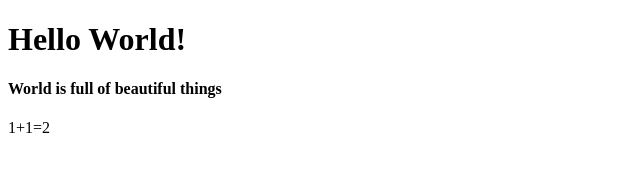
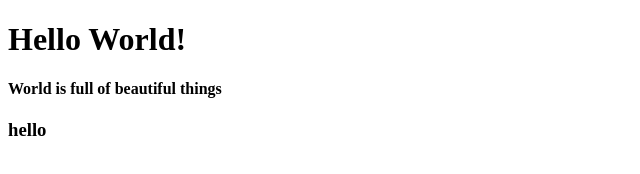
Before and after one commit to Saloni-07/Saloni, a plain HTML site: page index.html in a window 1280 px wide. Shown: the full height of the page, 0-640 px from the left. Drawn offline with Linux system fonts and the light colour scheme.

Commit message:
Update index.html

```diff
--- a/index.html
+++ b/index.html
@@ -8,6 +8,6 @@
 <body>
     <h1>Hello World!</h1>
     <h4>World is full of beautiful things</h4>
-    <p>1+1=2</p>
+    <h3>hello</h3>
 </body>
 </html>
```
